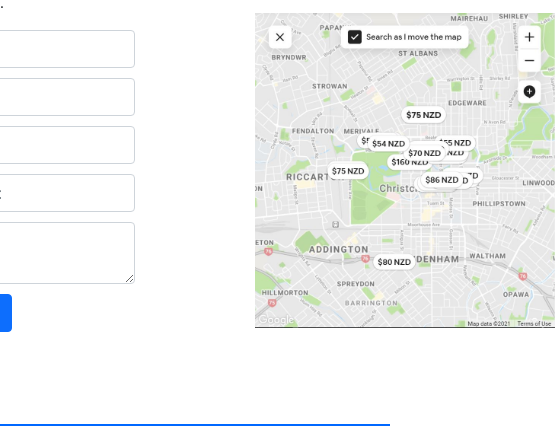
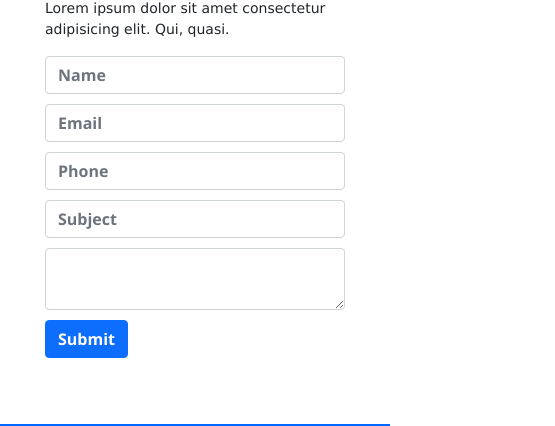
Before and after one commit to tamaramunoz/service4u, a website: page src/components/contact.html in a window 390 px wide. Shown: the part 247-673 px from the top of the page, 555 px wide, since content can reach past the window. Drawn offline with nearby package versions, Linux system fonts and the light colour scheme; files whose address does not match are found by name.

Commit message:
feat: contact view full responsive

```diff
--- a/src/styles/contact.css
+++ b/src/styles/contact.css
@@ -87,6 +87,23 @@ textarea {
   width: 300px;
 }
 
+/* Responsive */
+@media screen and (max-width: 699px) {
+  .contactUsView {
+    display: flex;
+    flex-direction: column;
+    height: 1200px;
+  }
+
+  .formContainer {
+    width: 100%;
+  }
+
+  .contactContainer {
+    width: 100%;
+  }
+}
+
 /* Footer */
 .footerNav {
   display: flex;
```
Also changed, not shown: src/components/contact.html (+0 -2 lines).
